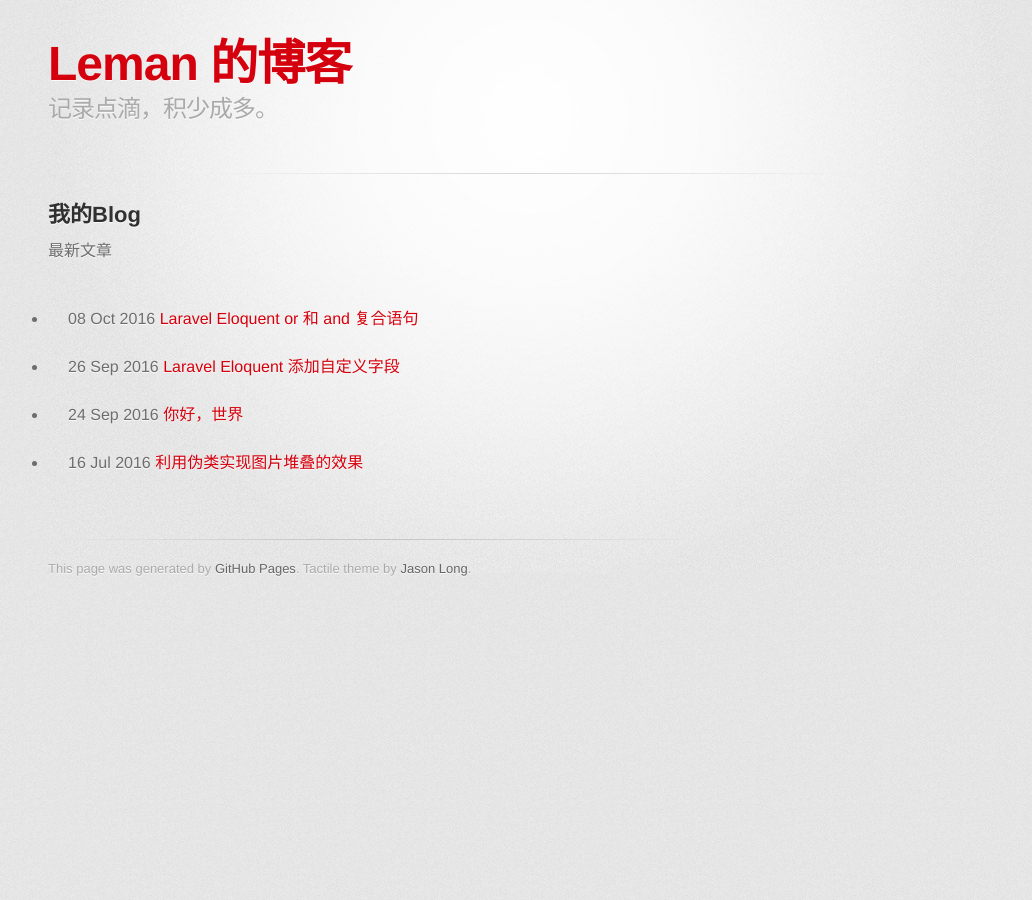
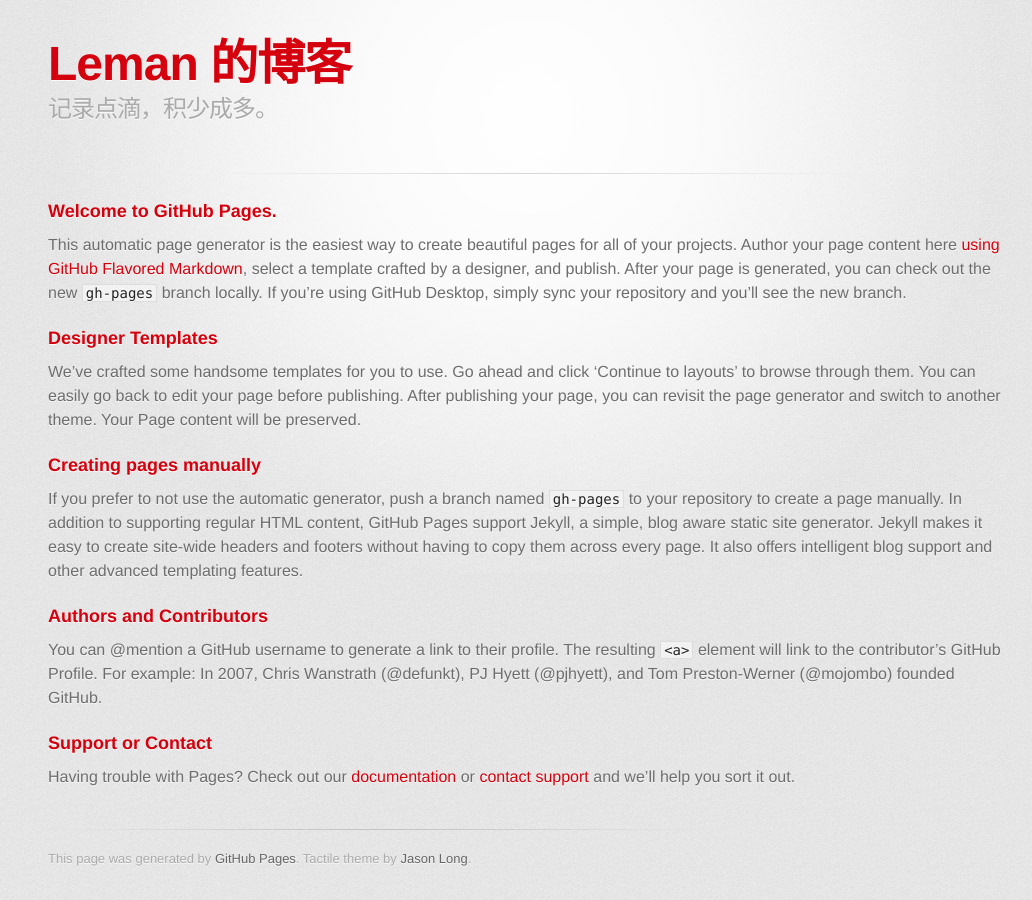
Before and after one commit to leemem/leemem.github.io, a Jekyll site: the page built from index.md, in a window 1280 px wide. Shown: the whole page, without its empty margins (112-1144 px from the left). Built offline with Jekyll 4.4.1, drawn with Linux system fonts in a browser that asks for light colours; some web fonts are replaced; our own code applies the rules of GitHub Pages for plain Markdown files.

Commit message:
Set theme jekyll-theme-tactile and migrate Page Generator content

```diff
--- a/_config.yml
+++ b/_config.yml
@@ -1 +1,7 @@
 baseurl: /leemem.github.io
+
+title: Leemem.GitHub.io
+description: my first blog
+google_analytics:
+show_downloads: true
+theme: jekyll-theme-tactile
--- a/index.html
+++ /dev/null
@@ -1,11 +0,0 @@
----
-layout: default
-title: 我的Blog
----
-<h2>{{ page.title }}</h2>
-<p>最新文章</p>
-<ul>
-　　{% for post in site.posts %}
-　　　　<li>{{ post.date | date_to_string }} <a href="{{ site.baseurl }}{{ post.url }}">{{ post.title }}</a></li>
-　　{% endfor %}
-</ul>
--- /dev/null
+++ b/index.md
@@ -0,0 +1,14 @@
+### Welcome to GitHub Pages.
+This automatic page generator is the easiest way to create beautiful pages for all of your projects. Author your page content here [using GitHub Flavored Markdown](https://guides.github.com/features/mastering-markdown/), select a template crafted by a designer, and publish. After your page is generated, you can check out the new `gh-pages` branch locally. If you’re using GitHub Desktop, simply sync your repository and you’ll see the new branch.
+
+### Designer Templates
+We’ve crafted some handsome templates for you to use. Go ahead and click 'Continue to layouts' to browse through them. You can easily go back to edit your page before publishing. After publishing your page, you can revisit the page generator and switch to another theme. Your Page content will be preserved.
+
+### Creating pages manually
+If you prefer to not use the automatic generator, push a branch named `gh-pages` to your repository to create a page manually. In addition to supporting regular HTML content, GitHub Pages support Jekyll, a simple, blog aware static site generator. Jekyll makes it easy to create site-wide headers and footers without having to copy them across every page. It also offers intelligent blog support and other advanced templating features.
+
+### Authors and Contributors
+You can @mention a GitHub username to generate a link to their profile. The resulting `<a>` element will link to the contributor’s GitHub Profile. For example: In 2007, Chris Wanstrath (@defunkt), PJ Hyett (@pjhyett), and Tom Preston-Werner (@mojombo) founded GitHub.
+
+### Support or Contact
+Having trouble with Pages? Check out our [documentation](https://help.github.com/pages) or [contact support](https://github.com/contact) and we’ll help you sort it out.
```
Also changed, not shown: params.json (deleted, +0 -6 lines).
